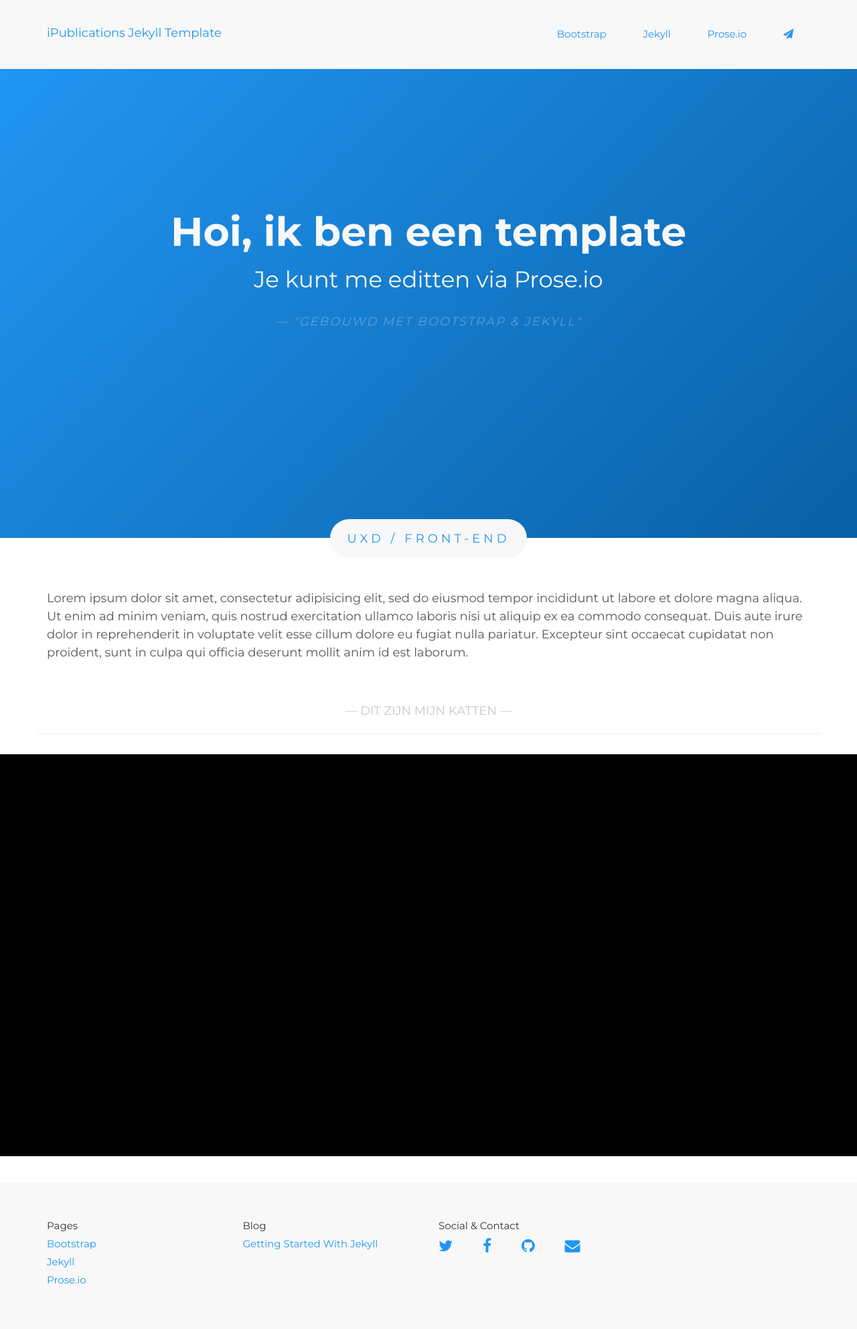
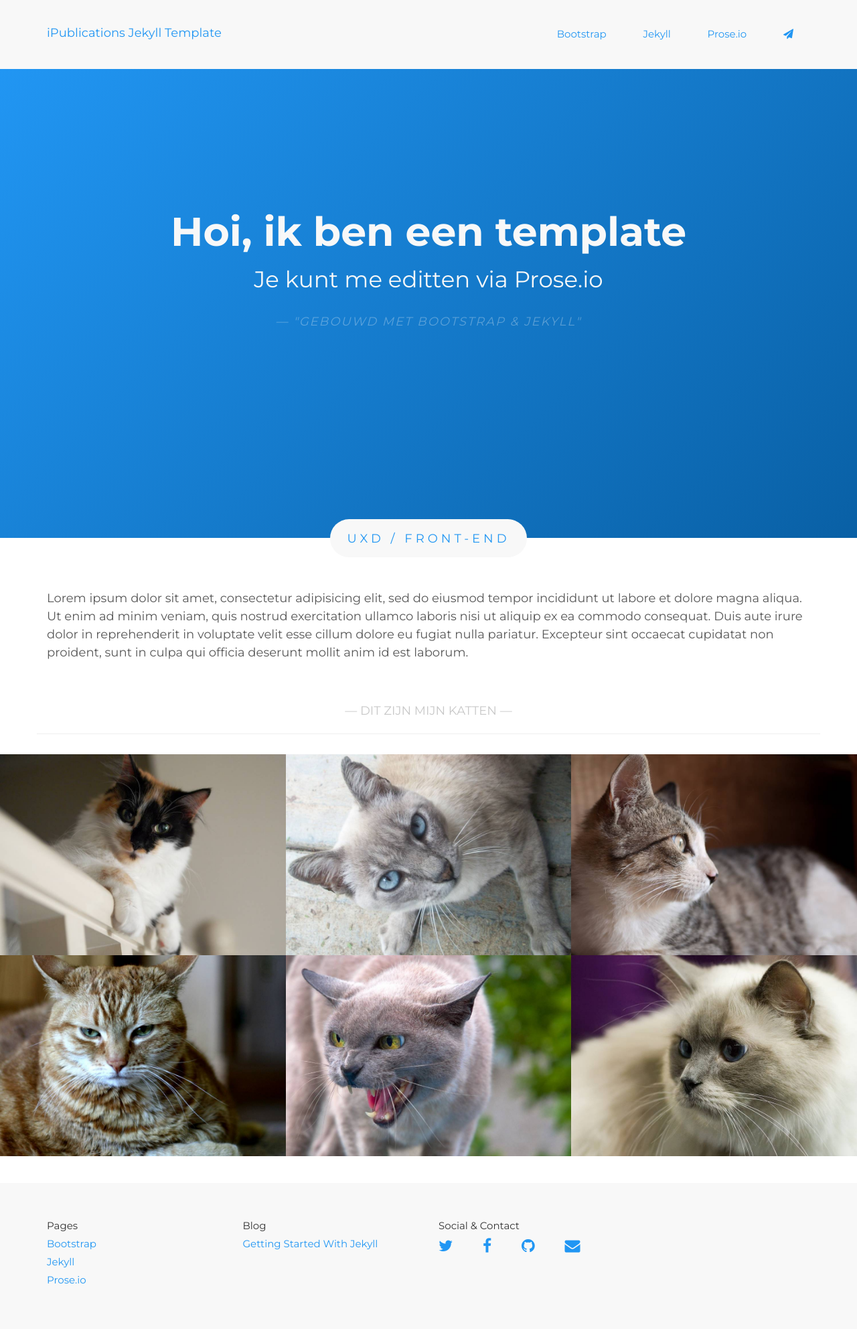
Before and after one commit to Steinvoort/jekyll, a Jekyll site: the page built from index.md, in a window 1280 px wide. Shown: the whole page at 67% size. Built offline with Jekyll 4.4.1, drawn with Linux system fonts in a browser that asks for light colours; nearby versions of some CDN libraries.

Commit message:
dingejte

```diff
--- a/_layouts/home.html
+++ b/_layouts/home.html
@@ -32,7 +32,7 @@ layout: default
         {% for post in site.categories.projects reversed %}
             <div class="col-lg-4 col-md-4 col-sm-6 col-xs-12 grid">
                 <a href="{{ post.url }}" class="item-link">
-                    <span class="item-image" style="background-image: url('{{ "/assets/images/{{ post.image.first }}" | prepend: site.baseurl }}')"></span>
+                    <span class="item-image" style="background-image: url('../assets/images/{{ post.image.first }}')"></span>
                     <span class="item-texts">
                         <span class="item-title">{{ post.title }}</span>
                         <span class="item-sub">{{ post.subtag }}</span>
```
